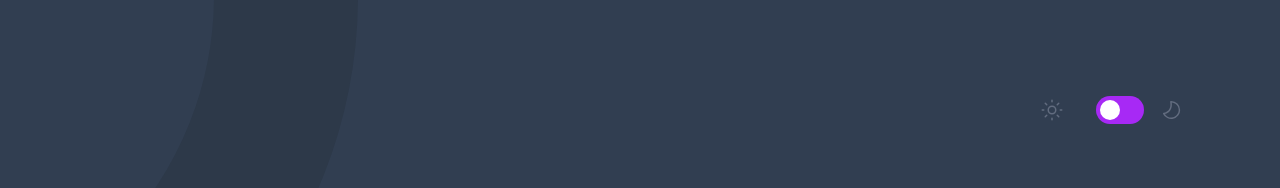
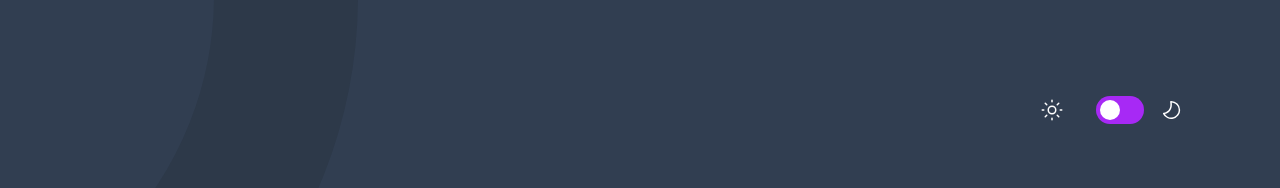
Before and after one commit to AdrianoEscarabote/frontend-quiz-app, a Next.js app: page / in a window 1280 px wide. Shown: the top 188 px of the page. Built offline with nearby package versions, Linux system fonts and the light colour scheme.

Commit message:
chore(components): correcting the display of them icons

```diff
--- a/src/components/ToggleThemeButton/index.tsx
+++ b/src/components/ToggleThemeButton/index.tsx
@@ -39,7 +39,7 @@ const ToggleThemeButton = () => {
     <div className={`${style.container} flex items-center gap-4`}>
       <Image
         src={
-          darkIcon ? "/assets/icon-sun-light.svg" : "/assets/icon-sun-dark.svg"
+          darkIcon ? "/assets/icon-sun-dark.svg" : "/assets/icon-sun-light.svg"
         }
         width={24}
         height={24}
@@ -58,8 +58,8 @@ const ToggleThemeButton = () => {
       <Image
         src={
           darkIcon
-            ? "/assets/icon-moon-light.svg"
-            : "/assets/icon-moon-dark.svg"
+            ? "/assets/icon-moon-dark.svg"
+            : "/assets/icon-moon-light.svg"
         }
         width={24}
         height={24}
```
